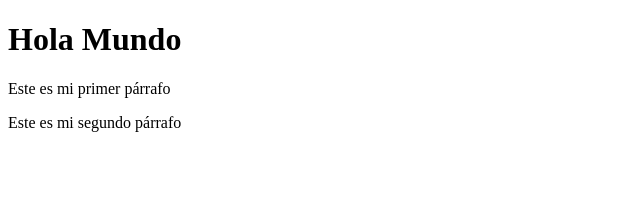
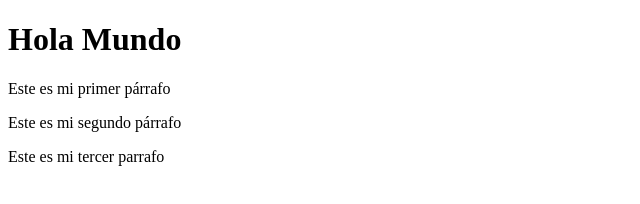
Before and after one commit to anaformacion/proyectogit, a plain HTML site: page index.html in a window 1280 px wide. Shown: the whole page, without its empty margins (0-640 px from the left). Drawn offline with Linux system fonts and the light colour scheme.

Commit message:
agregando mi tercer parrafo

```diff
--- a/index.html
+++ b/index.html
@@ -10,5 +10,6 @@
     <h1>Hola Mundo</h1>
     <p>Este es mi primer párrafo</p>
     <p>Este es mi segundo párrafo</p>
+    <p>Este es mi tercer parrafo</p>
 </body>
 </html>
```
